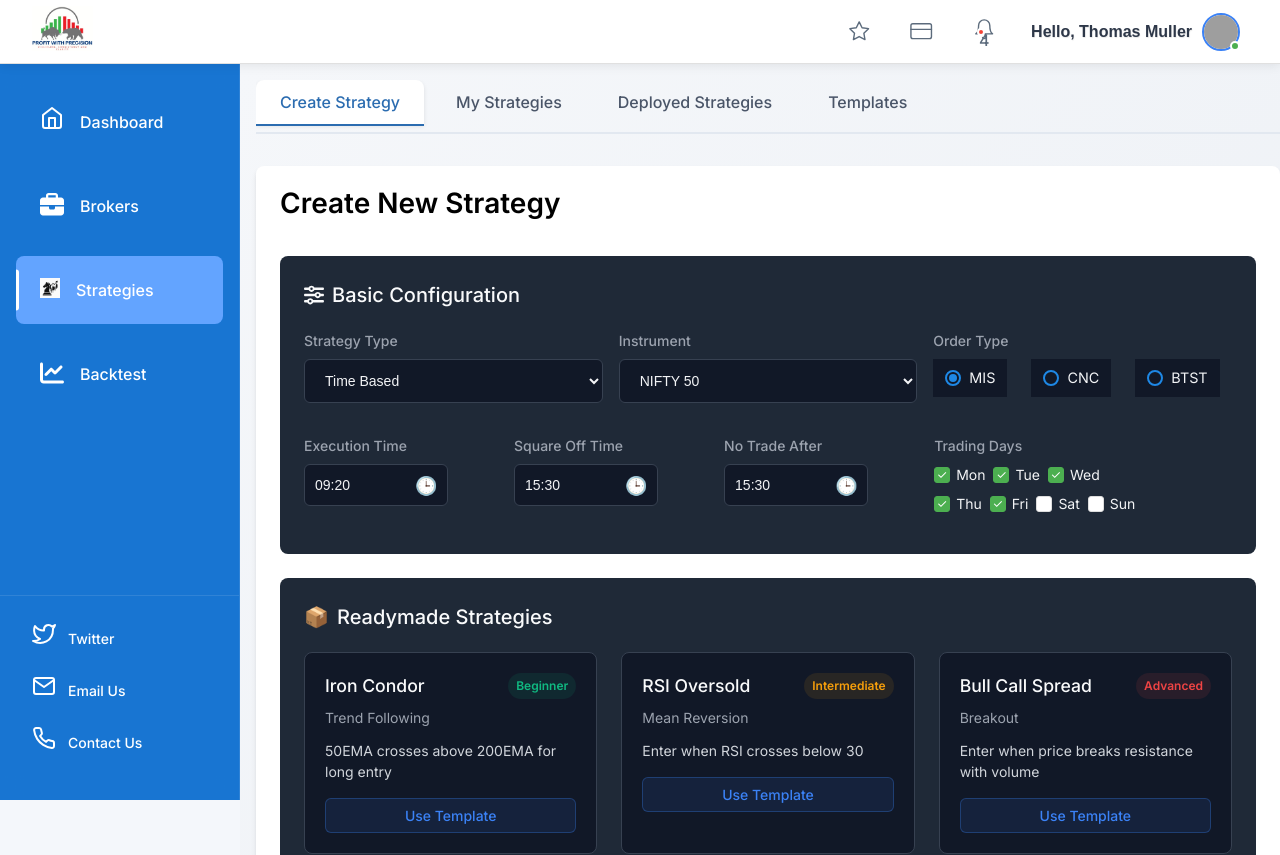
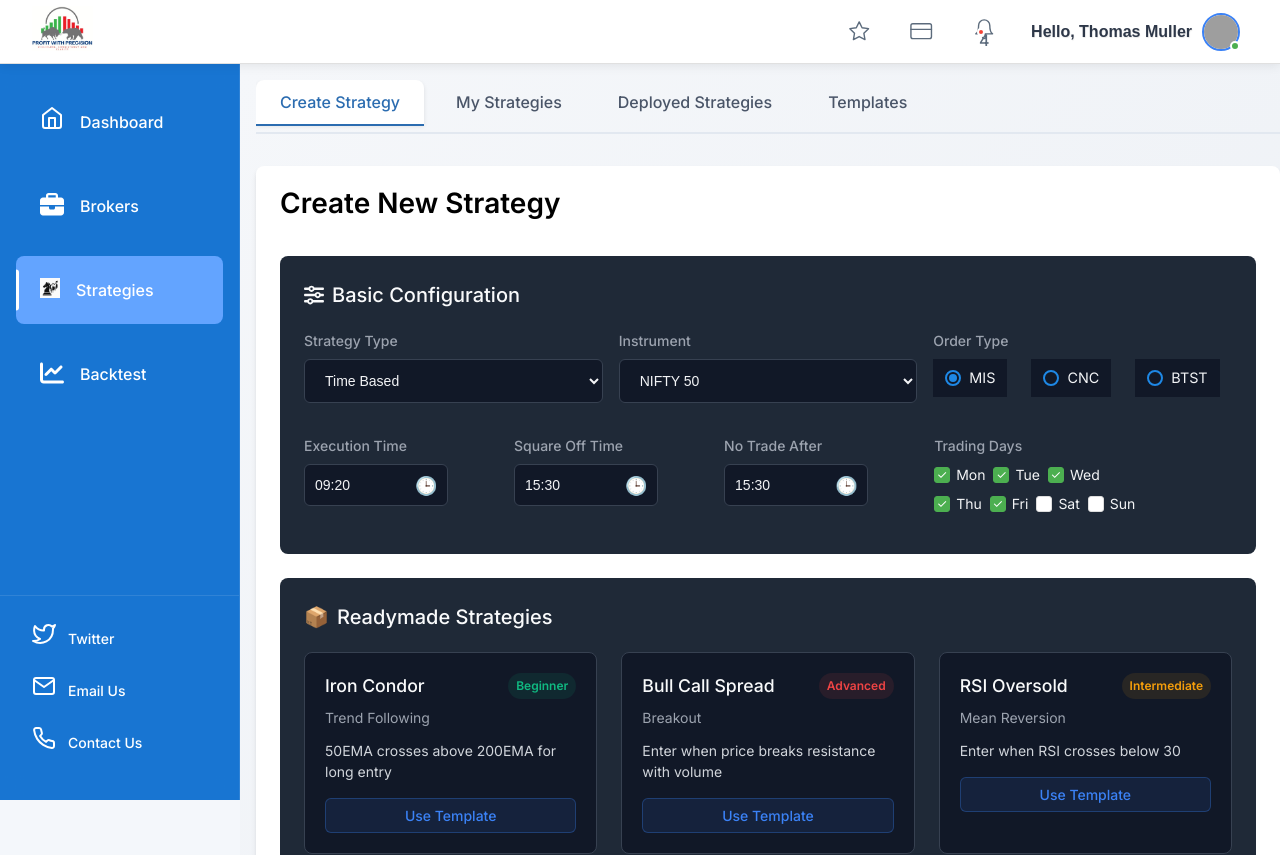
Before and after one commit to sudhanshu2070/last-trade, a React (Vite) app: page /strategies in a window 1280 px wide. Shown: the top 855 px of the page. Built offline with nearby package versions, Linux system fonts and the light colour scheme; grey boxes are pictures that could not be loaded.

Commit message:
Readymade Strategies 1.1

```diff
--- a/src/Pages/StrategyTabs/CreateStrategy/Sections/ReadymadeStrategies/ReadymadeStrategies.tsx
+++ b/src/Pages/StrategyTabs/CreateStrategy/Sections/ReadymadeStrategies/ReadymadeStrategies.tsx
@@ -4,25 +4,25 @@ import strategyTemplatesData from './templateData';
 
 const strategyTemplates = [
   {
-    id: 'goldenCross',
+    id: 'ironCondor',
     name: 'Iron Condor',
     type: 'Trend Following',
     description: '50EMA crosses above 200EMA for long entry',
     complexity: 'Beginner'
   },
+    {
+    id: 'bullCallSpread',
+    name: 'Bull Call Spread',
+    type: 'Breakout',
+    description: 'Enter when price breaks resistance with volume',
+    complexity: 'Advanced'
+  },
   {
-    id: 'rsiOversold',
+    id: 'goldenCross',
     name: 'RSI Oversold',
     type: 'Mean Reversion',
     description: 'Enter when RSI crosses below 30',
     complexity: 'Intermediate'
-  },
-  {
-    id: 'breakoutTrading',
-    name: 'Bull Call Spread',
-    type: 'Breakout',
-    description: 'Enter when price breaks resistance with volume',
-    complexity: 'Advanced'
   },
   {
     id: 'macdCrossover',
--- a/src/Pages/StrategyTabs/CreateStrategy/Sections/ReadymadeStrategies/templateData.ts
+++ b/src/Pages/StrategyTabs/CreateStrategy/Sections/ReadymadeStrategies/templateData.ts
@@ -54,13 +54,13 @@ interface StrategyTemplate {
 }
 
 interface StrategyTemplates {
-  rsiOversold: StrategyTemplate;
-  goldenCross: StrategyTemplate;
+  ironCondor: StrategyTemplate;
+  bullCallSpread: StrategyTemplate;
   // Add more template keys here as needed
 }
 
 const strategyTemplates: StrategyTemplates = {
-  rsiOversold: {
+  ironCondor: {
     strategyType: "time-based",
     transactionType: "bothLongAndShort",
     chartSettings: {
@@ -134,7 +134,7 @@ const strategyTemplates: StrategyTemplates = {
       }
     ],
   },
-  goldenCross: {
+  bullCallSpread: {
     strategyType: "time-based",
     transactionType: "long",
     chartSettings: {
@@ -161,17 +161,27 @@ const strategyTemplates: StrategyTemplates = {
       orderType: "MIS"
     },
     orderLegs: [
-      { legType: "BUY", expiry:" ", quantity: 2, optionType: " ", strikeType:" ", strikeSelection:" ", stopLoss: 2, targetType: "percent",target:5 },
+      {
+        legType: "SELL",
+        expiry: "monthly",
+        quantity: 30,
+        optionType: "CALL",
+        strikeType: "OTM",
+        strikeSelection: "OTM200",
+        stopLoss: 0,
+        targetType: "percent",
+        target: 50
+      },
       {
         legType: "BUY",
-        expiry: "weekly",
-        quantity: 50,
+        expiry: "monthly",
+        quantity: 30,
         optionType: "CALL",
-        strikeType: "ITM",
-        strikeSelection: "ITM200",
-        stopLoss: 30,
+        strikeType: "OTM",
+        strikeSelection: "OTM200",
+        stopLoss: 0,
         targetType: "percent",
-        target: 60
+        target: 50
       }
     ],
   }
```
